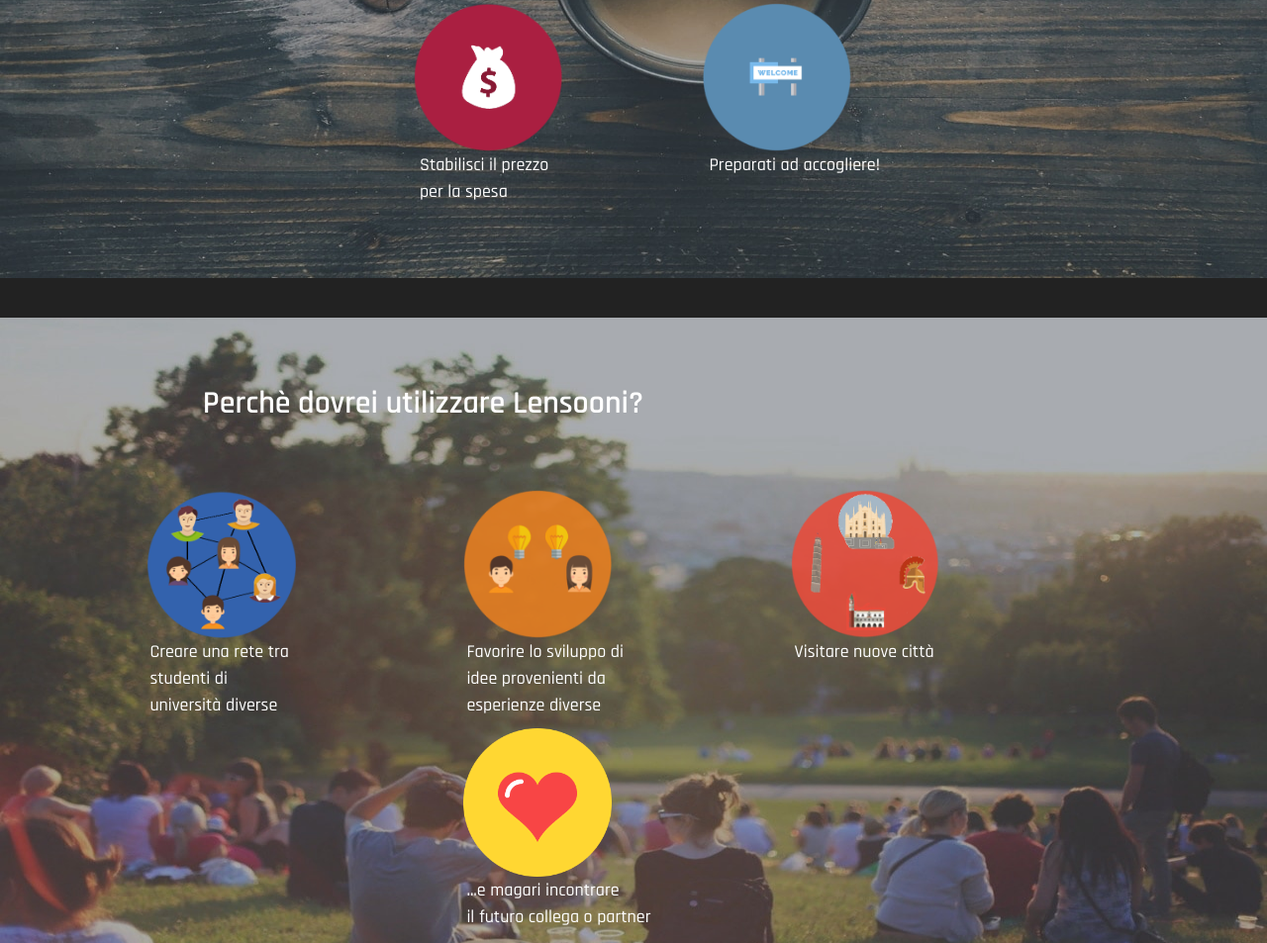
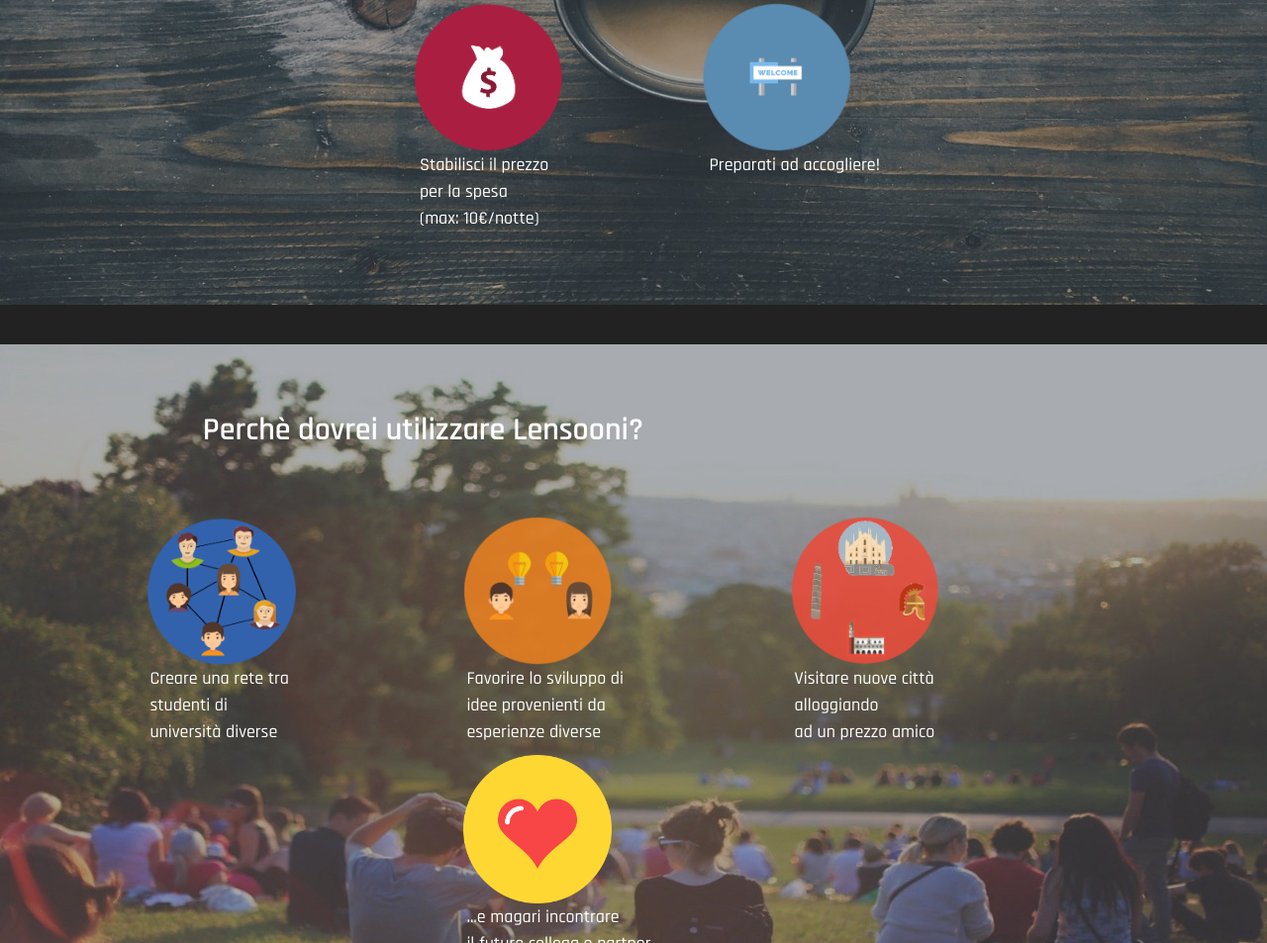
Before and after one commit to Giachelli/giachelli.github.io, a website: page index.html in a window 1280 px wide. Shown: the part 3345-4298 px from the top of the page at 99% size. Drawn offline with nearby package versions, Linux system fonts and the light colour scheme; a script that the page names is missing; a web font is replaced by a local one.

Commit message:
fix scritte

```diff
--- a/index.html
+++ b/index.html
@@ -228,7 +228,7 @@
 
 			    <div class="col-md-offset-3 col-sm-offset-3 col-sm-3 col-md-3 col-xs-4 iconsPosition paddingLeft1">
 			        <img class="iconLens" src="img/money-min.png" />
-			        <p class="text-muted write-inside-fase2">Stabilisci il prezzo <br> per la spesa
+			        <p class="text-muted write-inside-fase2">Stabilisci il prezzo <br> per la spesa <br> (max: 10€/notte)
 			        </p>
 		        </div>
 
@@ -264,7 +264,7 @@
    			    </div>
    			    <div class="col-md-4 col-xs-4 col-sm-4 paddingRight iconsPosition">
 	   			    <img class="iconLens" src="img/cities-min.png" />
-	   			    <p class="text-muted write-inside"> Visitare nuove città </p>
+	   			    <p class="text-muted write-inside"> Visitare nuove città <br> alloggiando <br> ad un prezzo amico </p>
    			    </div>
 		    </div>
 		    <div class="row">
```
